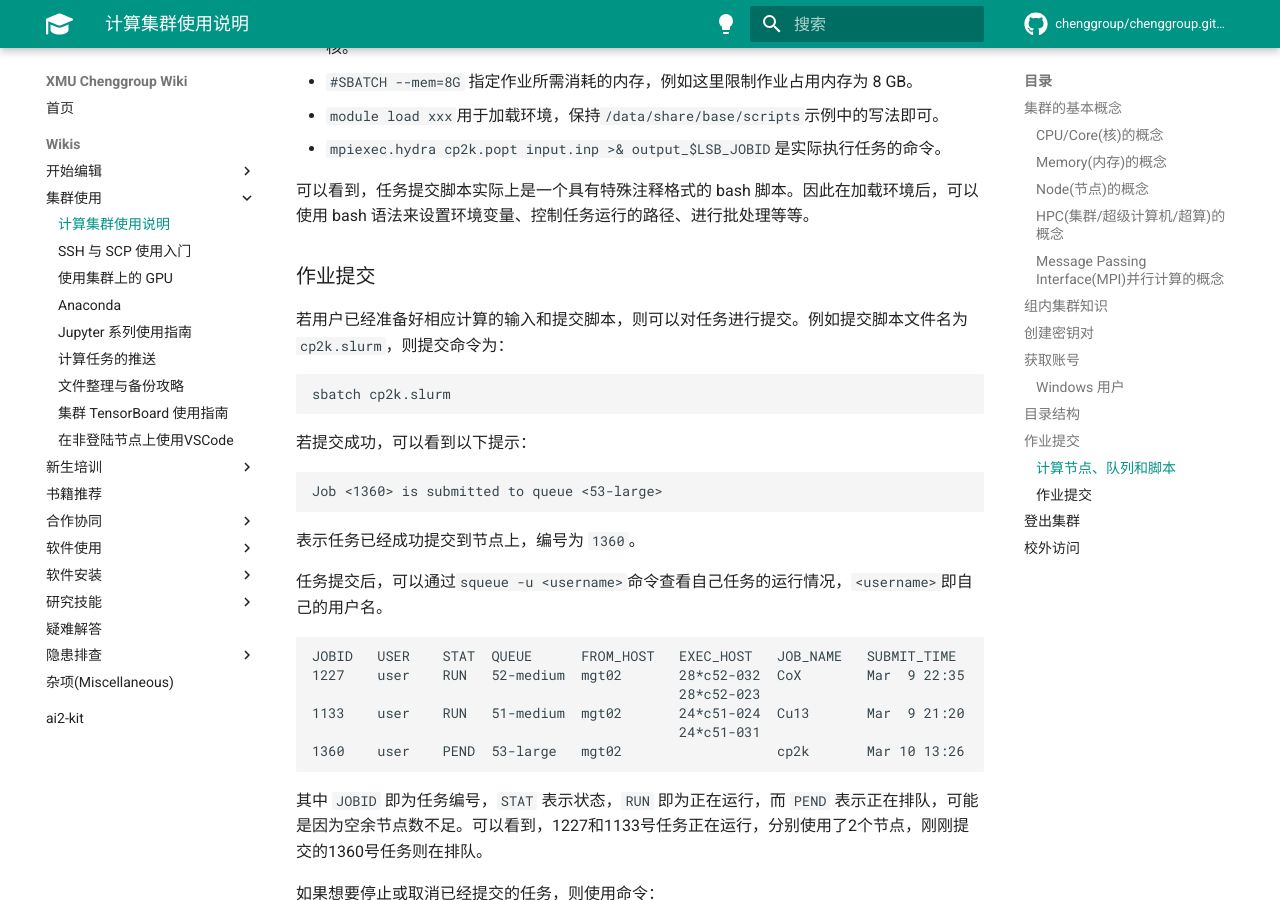
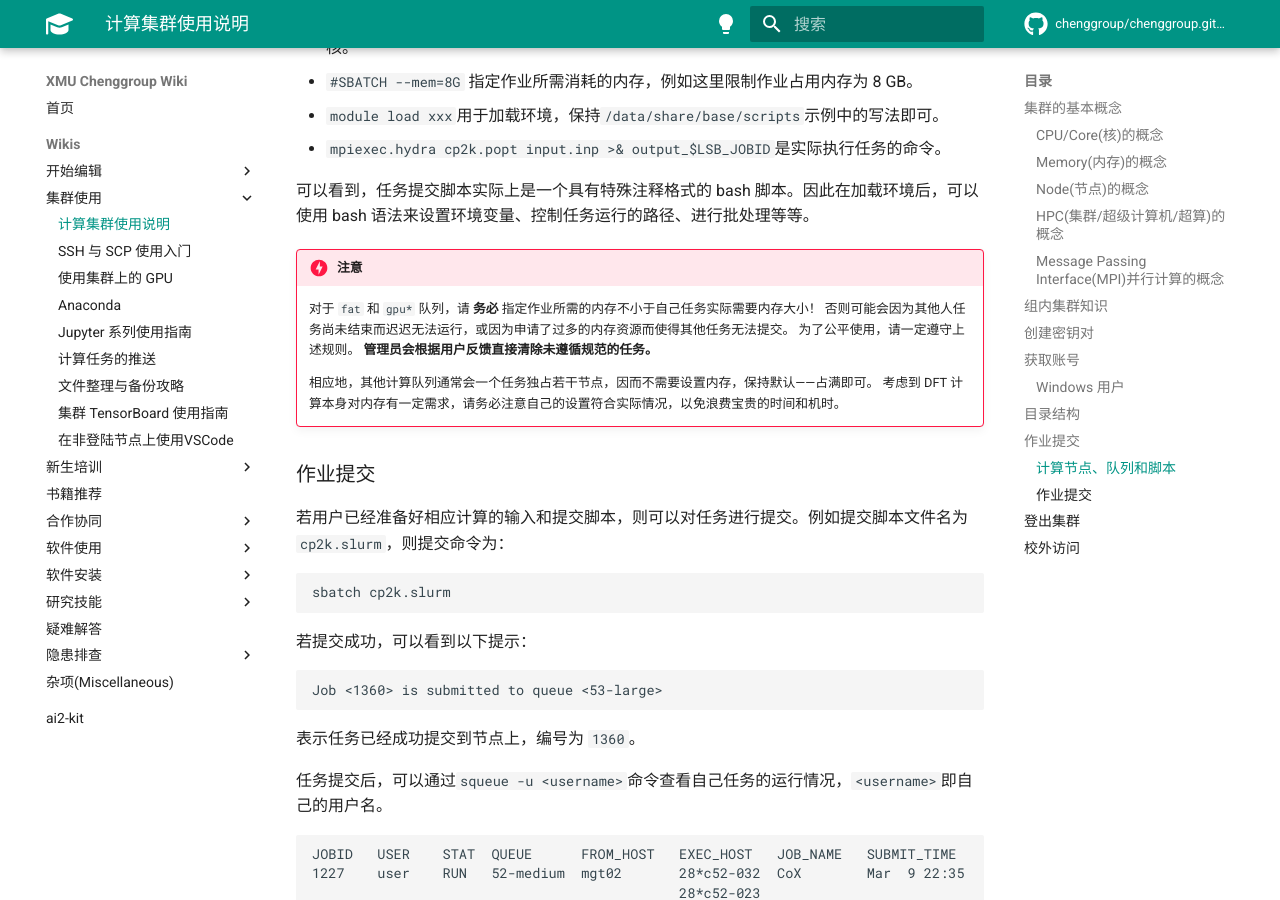
Before and after one commit to chenggroup/chenggroup.github.io, an MkDocs documentation site: the page built from docs/wiki/cluster_usage/cluster_usage.md, in a window 1280 px wide and 900 px high, scrolled down 5322 px. Built offline with MkDocs 1.6.1 and Material for MkDocs 9.7.7, drawn with Linux system fonts in a browser that asks for light colours; comment, search, counter and statistics services are not loaded.

Commit message:
update: memory usage and ai2-kit

```diff
--- a/docs/wiki/cluster_usage/cluster_usage.md
+++ b/docs/wiki/cluster_usage/cluster_usage.md
@@ -186,6 +186,14 @@ mpiexec.hydra cp2k.popt input.inp >& output_$LSB_JOBID
 
 可以看到，任务提交脚本实际上是一个具有特殊注释格式的 bash 脚本。因此在加载环境后，可以使用 bash 语法来设置环境变量、控制任务运行的路径、进行批处理等等。
 
+!!! danger "注意"
+    对于 `fat` 和 `gpu*` 队列，请 **务必** 指定作业所需的内存不小于自己任务实际需要内存大小！
+    否则可能会因为其他人任务尚未结束而迟迟无法运行，或因为申请了过多的内存资源而使得其他任务无法提交。
+    为了公平使用，请一定遵守上述规则。 **管理员会根据用户反馈直接清除未遵循规范的任务。**
+
+    相应地，其他计算队列通常会一个任务独占若干节点，因而不需要设置内存，保持默认——占满即可。
+    考虑到 DFT 计算本身对内存有一定需求，请务必注意自己的设置符合实际情况，以免浪费宝贵的时间和机时。
+
 ### 作业提交
 
 若用户已经准备好相应计算的输入和提交脚本，则可以对任务进行提交。例如提交脚本文件名为`cp2k.slurm`，则提交命令为：
```
Also changed, not shown: docs/wiki/software_usage/DP-GEN.md (+6 -2 lines).
